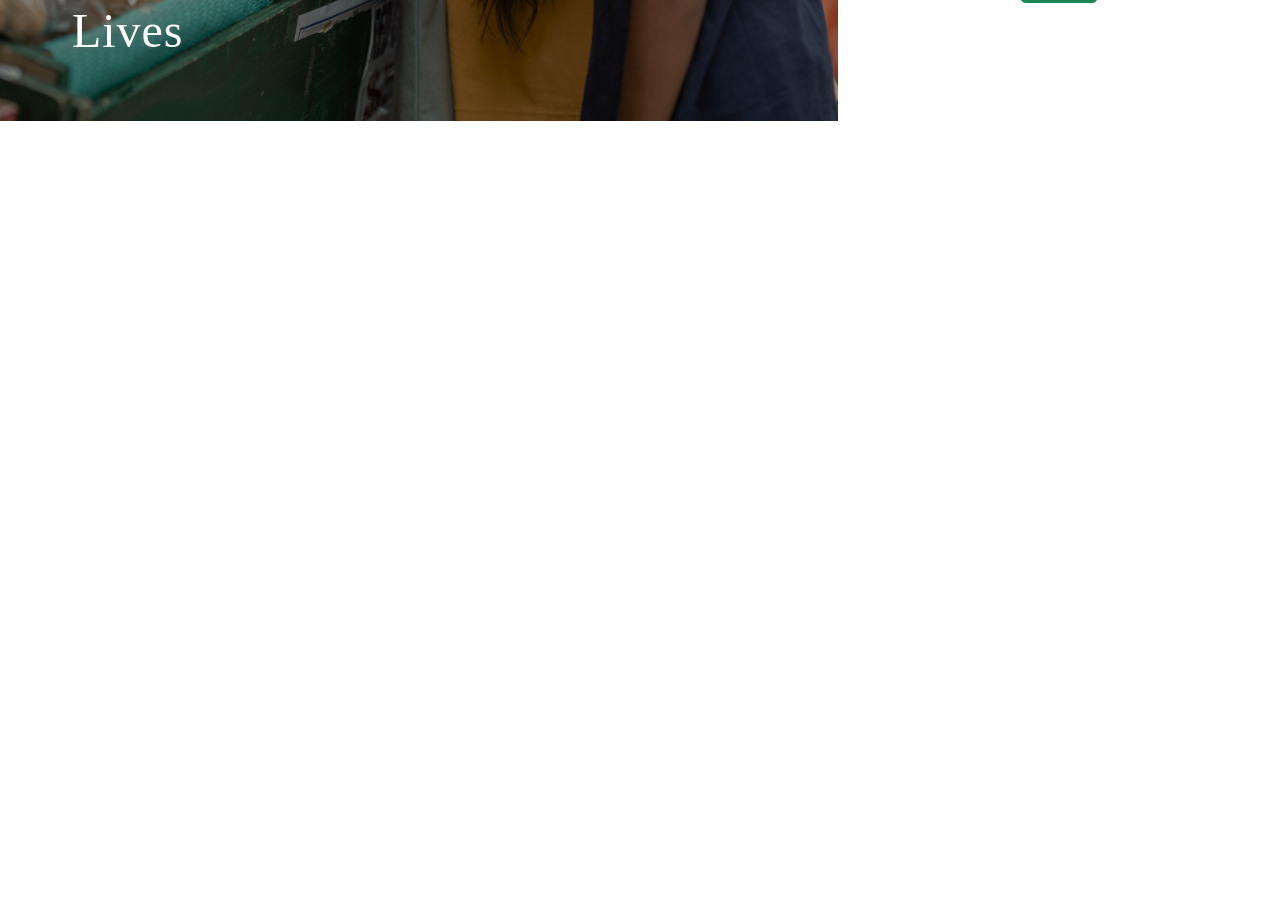
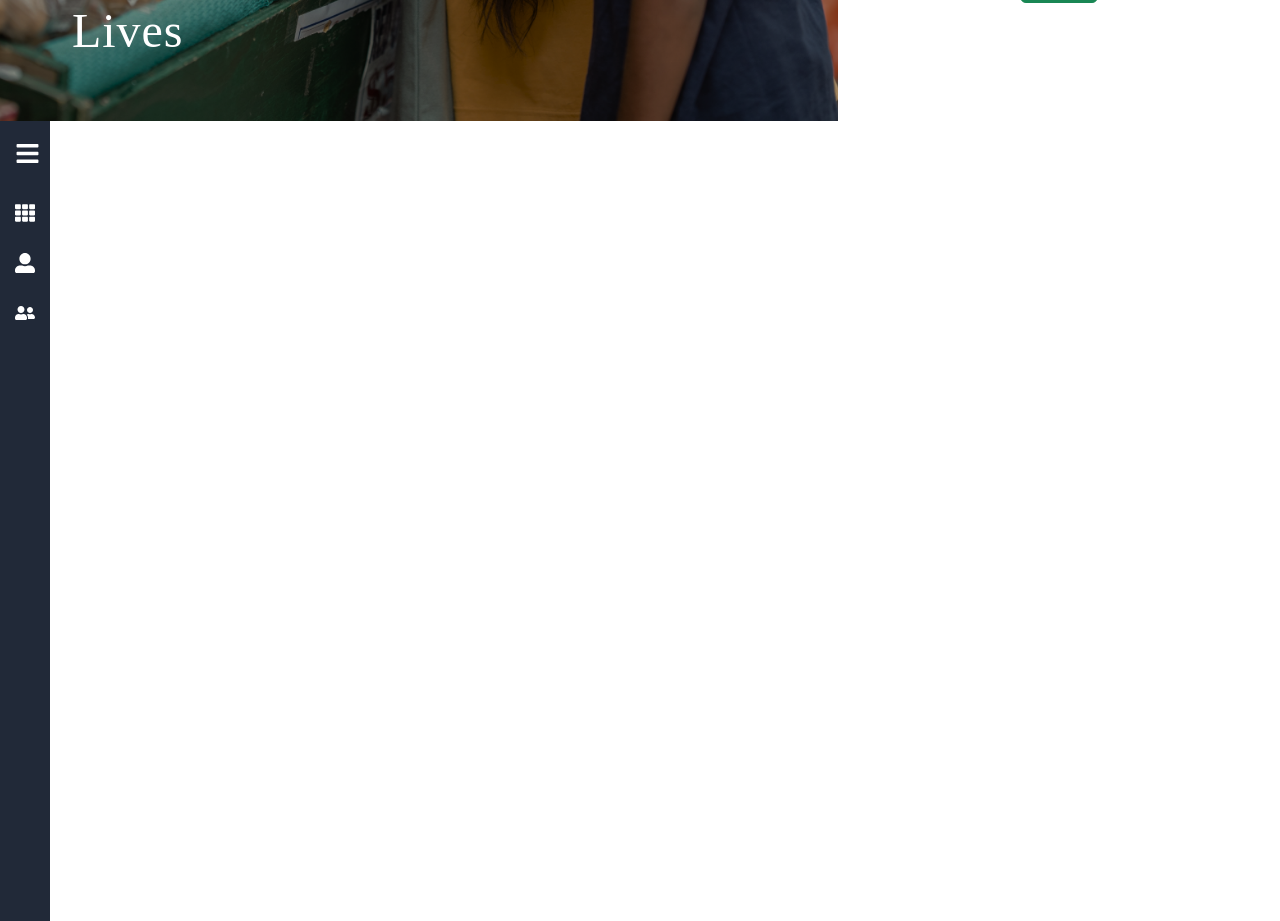
Before and after one commit to Shalinda99/FoodBank-Admin, a React (Create React App) app: page / in a window 1280 px wide. Shown: the part 720-1641 px from the top of the page. Before the commit the page ends 841 px from the top, so only its background shows below. Built offline with nearby package versions, Linux system fonts and the light colour scheme; the HTML template or start-up script is replaced by a standard one.

Commit message:
Side nav for  P section

```diff
--- a/src/App.js
+++ b/src/App.js
@@ -4,6 +4,9 @@ import { Route,Routes, BrowserRouter} from 'react-router-dom';
 import AdminLogin from './Login';
 import PackingHome from './PackingSection/PackingHome';
 import DeliveryHome from './DeliverySection/DeliveryHome';
+import PNavBar from './PackingSection/PackingSideNavigation';
+import AddPackages from './PackingSection/AddPackages';
+import PackageIsues from './PackingSection/PackageIsuues';
 
 function App() {
   return (
@@ -12,9 +15,17 @@ function App() {
 
       <Routes>
       <Route path='/' element={<AdminLogin/>}/>
+      </Routes>
+
+      <PNavBar/>
+      <Routes>
       <Route path='/packingSection' element={<PackingHome/>}/>
-      <Route path='/deliverySection' element={<DeliveryHome/>}/>
+      <Route path='/addPackages' element={<AddPackages/>} />
+      <Route path='/issuePackages' element={<PackageIsues/>} />
       </Routes>
+
+      {/* <Route path='/deliverySection' element={<DeliveryHome/>}/> */}
+
 
 
       </BrowserRouter>
--- /dev/null
+++ b/src/PackingSection/AddPackages.jsx
@@ -0,0 +1,11 @@
+import React from 'react';
+
+const AddPackages = () => {
+    return (
+        <React.Fragment>
+            <h1>add packages</h1>
+        </React.Fragment>
+     );
+}
+
+export default AddPackages;
--- /dev/null
+++ b/src/PackingSection/PackageIsuues.jsx
@@ -0,0 +1,11 @@
+import React from 'react';
+
+const PackageIsues = () => {
+    return (
+        <React.Fragment>
+            <h1>Isuue packages</h1>
+        </React.Fragment>
+     );
+}
+
+export default PackageIsues;
--- a/src/PackingSection/PackingHome.jsx
+++ b/src/PackingSection/PackingHome.jsx
@@ -3,7 +3,14 @@ import React from 'react';
 const PackingHome = () => {
     return (
         <React.Fragment>
-            <h1>Packing Section</h1>
+
+
+            <div className='d-flex'>
+                <h1>Packing Section</h1>
+            </div>
+
+
+
         </React.Fragment>
      );
 }
--- /dev/null
+++ b/src/PackingSection/PackingNavBar.css
@@ -0,0 +1,54 @@
+*{
+    margin:0;
+    padding:0;
+    text-decoration: none;
+}
+.container{
+    display:flex;
+    flex-direction: row;
+    margin: 0;
+
+}
+main{
+    width: 100%;
+    padding: 20px;
+}
+.sidebar{
+    background: #212938;
+    color: #fff;
+    height: 100vh;
+    width: 250px;
+    transition: all 0.5s;
+}
+.top_section{
+    display: flex;
+    align-items:center;
+    padding:20px 15px;
+}
+.logo{
+    font-size: 30px;
+}
+.bars{
+    display: flex;
+    font-size: 25px;
+    margin-left: 50px;
+}
+.link{
+    display: flex;
+    color: #fff;
+    padding: 10px 15px;
+    gap: 15px;
+    transition: all 0.5s;
+}
+.link:hover{
+    background:rgb(128, 128, 128);
+    color: #000;
+    transition: all 0.5s;
+}
+.active{
+    background: gray;
+    color: #000;
+}
+.icon, .link_text{
+    font-size: 20px;
+}
--- /dev/null
+++ b/src/PackingSection/PackingSideNavigation.jsx
@@ -0,0 +1,74 @@
+import React,{useState} from 'react';
+
+import {
+    FaTh,
+    FaBars,
+    FaUserAlt,
+    FaUserFriends,
+    // FaPalfed,
+    // FaCartPlus
+}from "react-icons/fa";
+import { NavLink } from 'react-router-dom';
+import './PackingNavBar.css'
+
+const PNavBar = ({children}) => {
+
+    const[isOpen ,setIsOpen] = useState(false);
+    const toggle = () => setIsOpen (!isOpen);
+    const menuItem=[
+        {
+            path:'/packingSection',
+            name:"Packing Section Home",
+            icon:<FaTh/>
+        },
+        {
+            path:'/addPackages',
+            name:"Add Packages",
+            icon:<FaUserAlt/>
+        },
+        {
+            path:'/issuePackages',
+            name:"Issue Packages",
+            icon:<FaUserFriends/>
+        }
+        // ,
+        // {
+        //     path:"/packing_details",
+        //     name:"Packing_Details",
+        //     icon:<FaPalfed/>
+        // },
+        // {
+        //     path:"/delivery_details",
+        //     name:"Delivery_Details",
+        //     icon:<FaCartPlus/>
+        // }
+
+    ]
+
+    return (
+        <React.Fragment>
+            <div className="container g-0">
+           <div style={{width: isOpen ? "250px" : "50px"}} className="sidebar">
+               <div className="top_section">
+                   <h1 style={{display: isOpen ? "block" : "none"}} className="logo">Logo</h1>
+                   <div style={{ marginLeft: isOpen ? "100px" : "0px"}} className="bars">
+                       <FaBars onClick={toggle}/>
+                   </div>
+               </div>
+               {
+                   menuItem.map((item, index)=>(
+                       <NavLink to={item.path} key={index} className="link" activeclassName="active">
+                           <div className="icon">{item.icon}</div>
+                           <div style={{display: isOpen ? "block" : "none"}} className="link_text">{item.name}</div>
+                       </NavLink>
+                   ))
+               }
+           </div>
+           <main>{children}</main>
+        </div>
+
+        </React.Fragment>
+     );
+}
+
+export default PNavBar;
```
